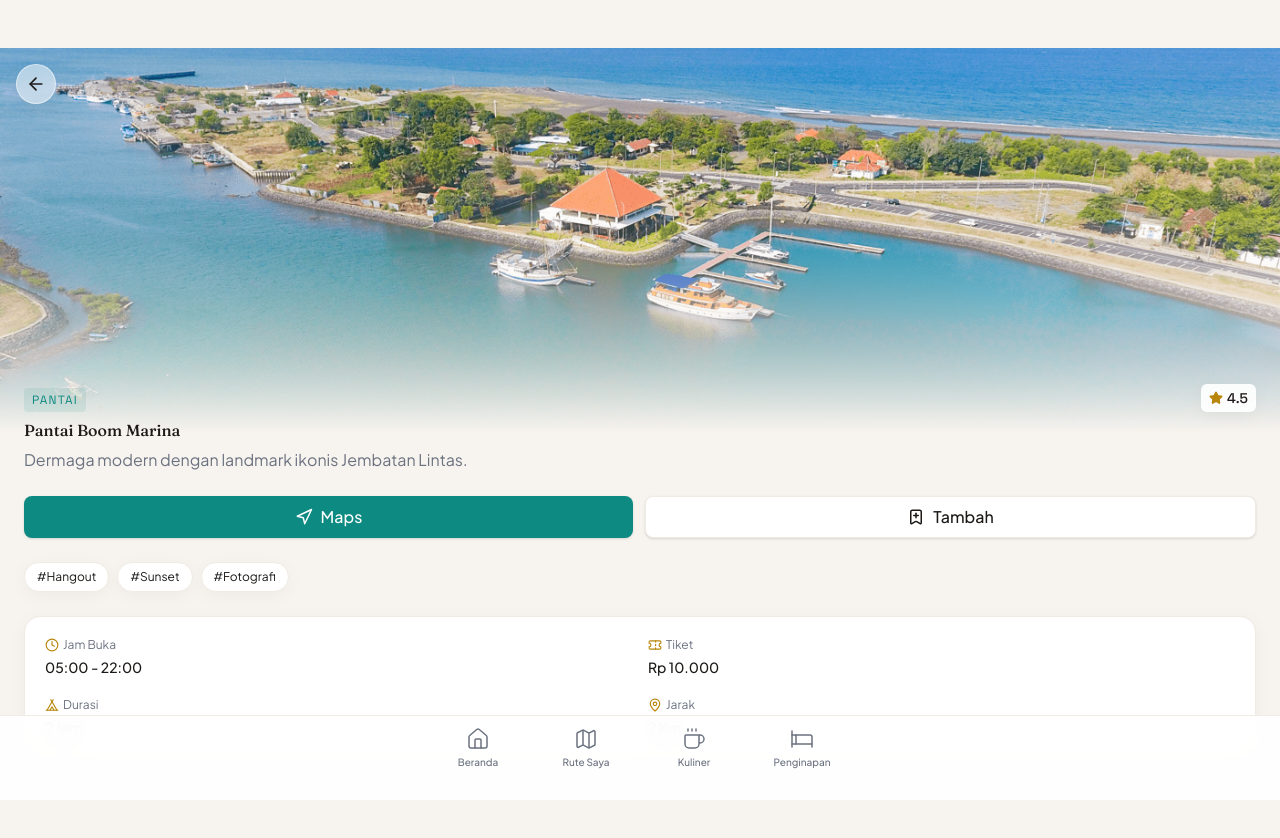
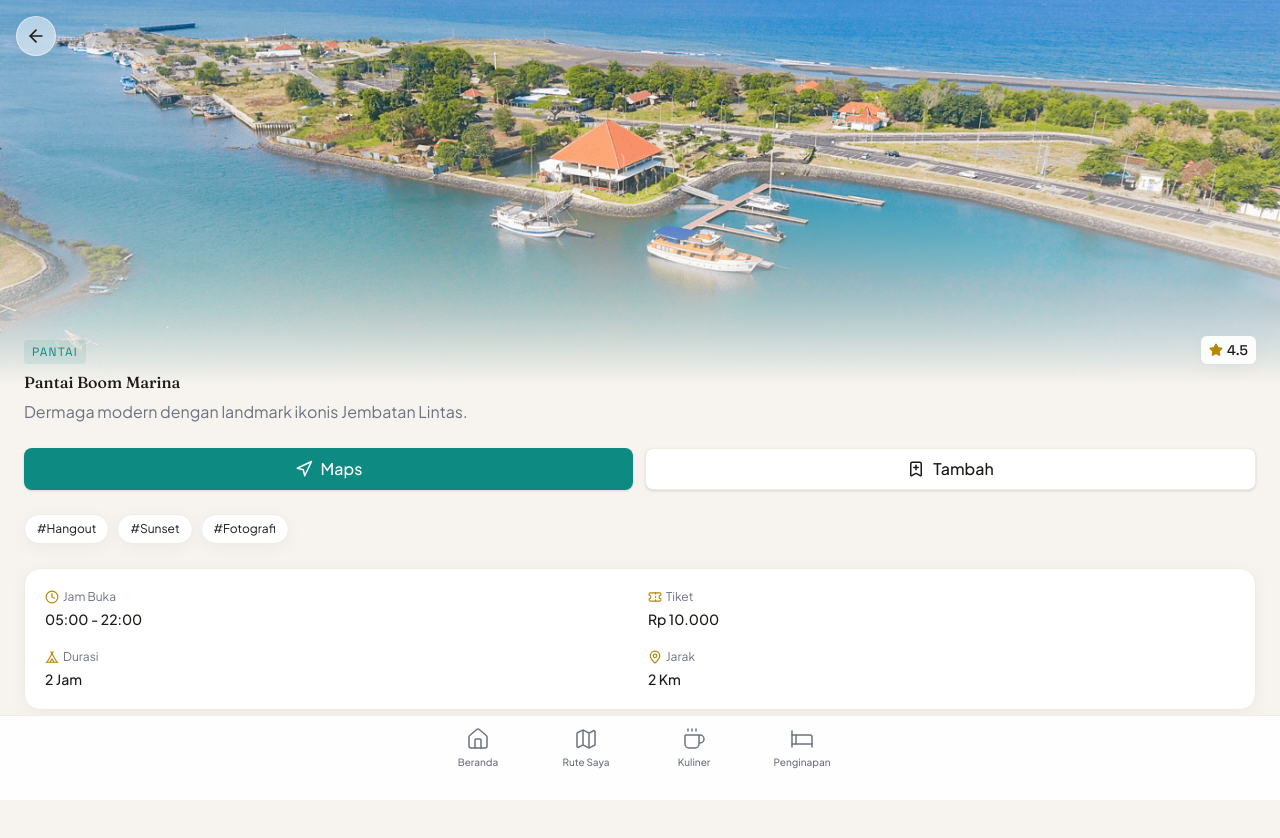
Before and after one commit to amalakbar16/Osing-Explore, a Next.js app in the folder frontend/: page /destinasi/dest-boom in a window 1280 px wide. Shown: the top 838 px of the page. Built offline with nearby package versions, Linux system fonts and the light colour scheme; no server answers.

Commit message:
fix: make maps redirect specific to place name and fix top-padding bleed on detail page

```diff
--- a/frontend/src/app/destinasi/[id]/page.tsx
+++ b/frontend/src/app/destinasi/[id]/page.tsx
@@ -33,9 +33,9 @@ export default function DetailDestinasiPage() {
   }, [id]);
 
   const handleOpenMaps = () => {
-    if (dest?.coordinates) {
-      const { lat, lng } = dest.coordinates;
-      const url = `https://www.google.com/maps/search/wisata/@${lat},${lng},14z`;
+    if (dest) {
+      const query = encodeURIComponent(`${dest.name}, Banyuwangi`);
+      const url = `https://www.google.com/maps/search/?api=1&query=${query}`;
       window.open(url, '_blank');
     }
   };
--- a/frontend/src/components/layout/AppShell.tsx
+++ b/frontend/src/components/layout/AppShell.tsx
@@ -2,7 +2,8 @@
 
 import React, { useState, useEffect } from 'react';
 import BottomNavigation from './BottomNavigation';
-import { useOnlineStatus } from '../../hooks/useOnlineStatus';
+import { usePathname } from 'next/navigation';
+import { useOnlineStatus } from '@/hooks/useOnlineStatus';
 import { WifiOff, Download } from 'lucide-react';
 import Button from '../ui/Button';
 import FloatingRouteBadge from '../ui/FloatingRouteBadge';
@@ -14,6 +15,7 @@ interface BeforeInstallPromptEvent extends Event {
 
 export default function AppShell({ children }: { children: React.ReactNode }) {
   const isOnline = useOnlineStatus();
+  const pathname = usePathname();
   const [deferredPrompt, setDeferredPrompt] = useState<BeforeInstallPromptEvent | null>(null);
   const [showInstallPrompt, setShowInstallPrompt] = useState(false);
 
@@ -21,7 +23,6 @@ export default function AppShell({ children }: { children: React.ReactNode }) {
     const handleBeforeInstallPrompt = (e: Event) => {
       e.preventDefault();
       setDeferredPrompt(e as BeforeInstallPromptEvent);
-      // Munculkan prompt jika user belum menginstall (misal setelah beberapa detik)
       setTimeout(() => setShowInstallPrompt(true), 10000);
     };
 
@@ -39,8 +40,10 @@ export default function AppShell({ children }: { children: React.ReactNode }) {
     }
   };
 
+  const isFullBleed = pathname?.startsWith('/destinasi/');
+
   return (
-    <div className="min-h-screen bg-base text-ink flex flex-col pt-safe">
+    <div className={`min-h-screen bg-base text-ink flex flex-col ${isFullBleed ? '' : 'pt-safe'}`}>
       {!isOnline && (
         <div className="bg-accent-rose text-white text-xs py-1 px-4 text-center flex items-center justify-center gap-2">
           <WifiOff size={14} /> Anda sedang offline. Menggunakan data tersimpan.
```
